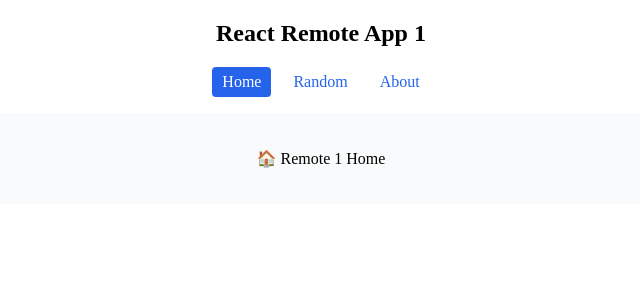
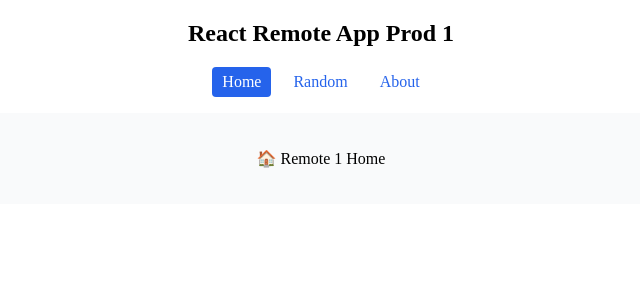
Before and after one commit to prashu-22/remote-1, a React app: page / in a window 1280 px wide. Shown: the top 300 px of the page, without its empty margins (319-959 px from the left). Built offline with nearby package versions, Linux system fonts and the light colour scheme.

Commit message:
testing Auto deploye in vercel

```diff
--- a/src/App.jsx
+++ b/src/App.jsx
@@ -8,7 +8,7 @@ export default function App() {
   return (
     <BrowserRouter>
       <div style={remoteStyles.container}>
-        <h2>React Remote App 1</h2>
+        <h2>React Remote App Prod 1</h2>
 
         <nav style={remoteStyles.nav}>
           <NavLink to="/" style={remoteNav}>Home</NavLink>
```
